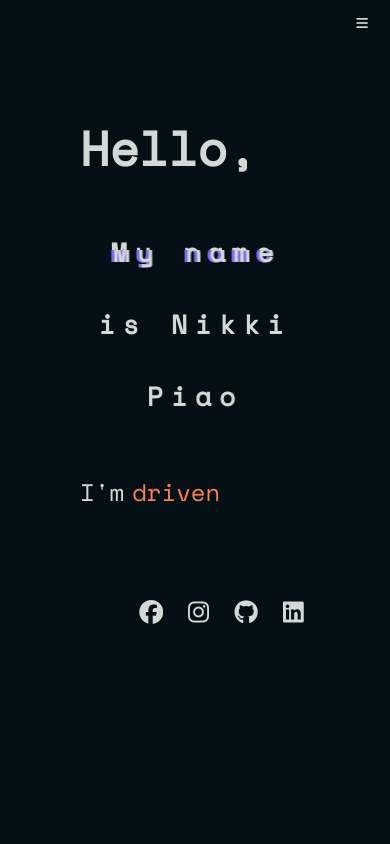
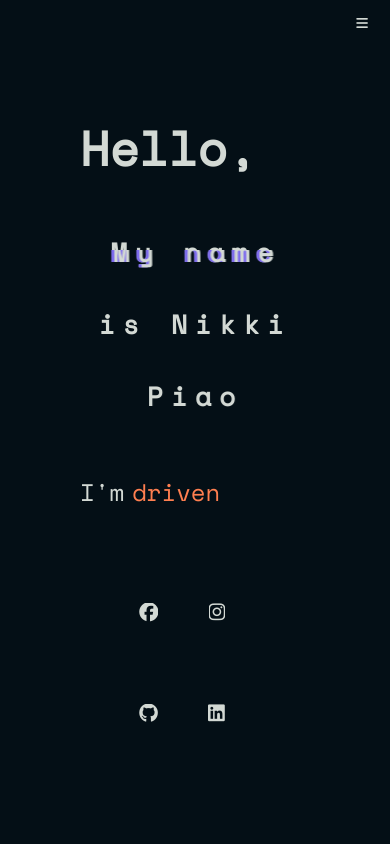
Before and after one commit to nikpiao-dev/web-portfolio, a plain HTML site: page index.html in a window 390 px wide. Shown: the top 844 px of the page. Drawn offline with nearby package versions, Linux system fonts and the light colour scheme.

Commit message:
changes in css

```diff
--- a/styles.css
+++ b/styles.css
@@ -333,7 +333,6 @@ h1, h2, .animate-text{
 	font-family: "Space Mono", "Montserrat", monospace, sans-serif;
 	color: #D3D9D4;
 	line-height: 4.5rem;
-	/* border: 2px solid mediumslateblue; */
 }
 
 .glitch {
@@ -656,9 +655,19 @@ footer {
 }
 
 /* Media query for smaller screens or mobile versions */
-@media only screen and (max-width: 427px) {
+@media only screen and (max-width: 460px) and (max-width: 500px) {
+	* {
+		overflow: auto;
+	}
+	.container {
+		overflow: hidden;
+	}
+	.navbar {
+		border: none;
+	}
     .glitch {
         font-size: 1.1em;
+		overflow: hidden;
     }
 
     .section p {
@@ -673,9 +682,8 @@ footer {
         font-size: 0.4rem;
     }
 
-	.social-links {
-		display: flex;
-		border: none;
-		outline: none;
+	.social-links  {
+		display: block;
+		font-size: 1.2rem;
 	}
 }
```
